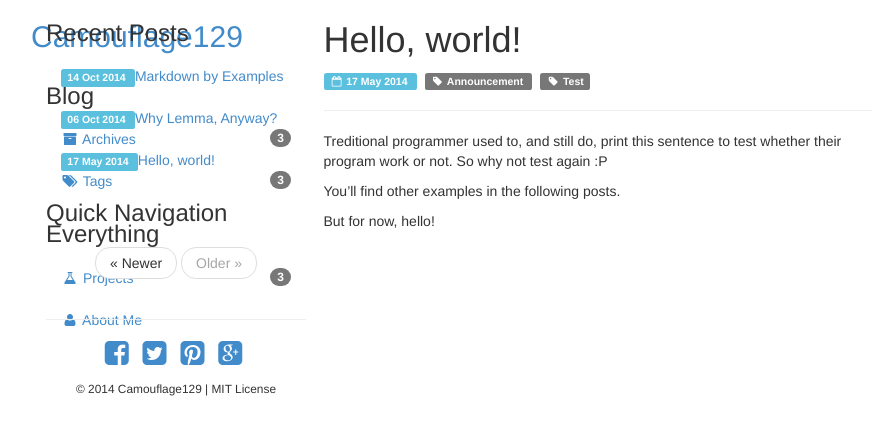
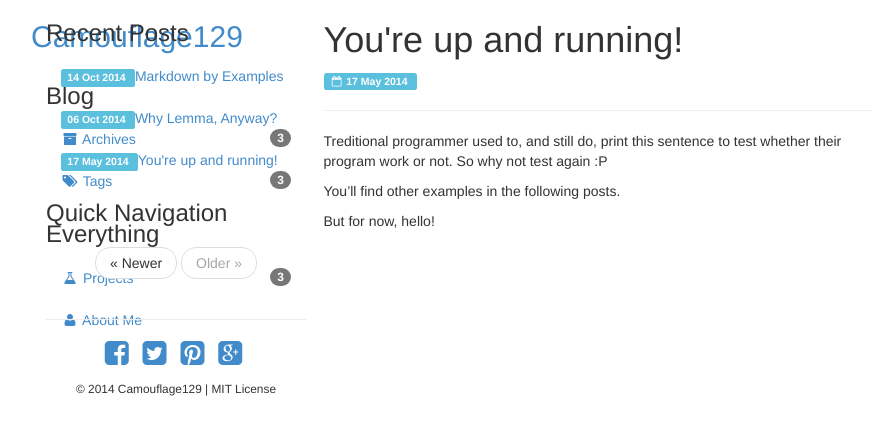
Before and after one commit to neizod/lemma-theme, a Jekyll site: the page built from _posts/2014-05-17-hello-world.md, in a window 1280 px wide. Shown: the top 435 px of the page, without its empty margins (39-911 px from the left). Built offline with Jekyll 4.4.1, drawn with Linux system fonts in a browser that asks for light colours; Markdown is read by kramdown in place of the engine named in the settings.

Commit message:
Update 2014-05-17-hello-world.md

```diff
--- a/_posts/2014-05-17-hello-world.md
+++ b/_posts/2014-05-17-hello-world.md
@@ -1,6 +1,6 @@
 ---
-title: Hello, world!
-tags: [Announcement, Test]
+layout: post
+title: You're up and running!
 ---
 
 Treditional programmer used to, and still do, print this sentence to test whether their program work or not. So why not test again :P
```
